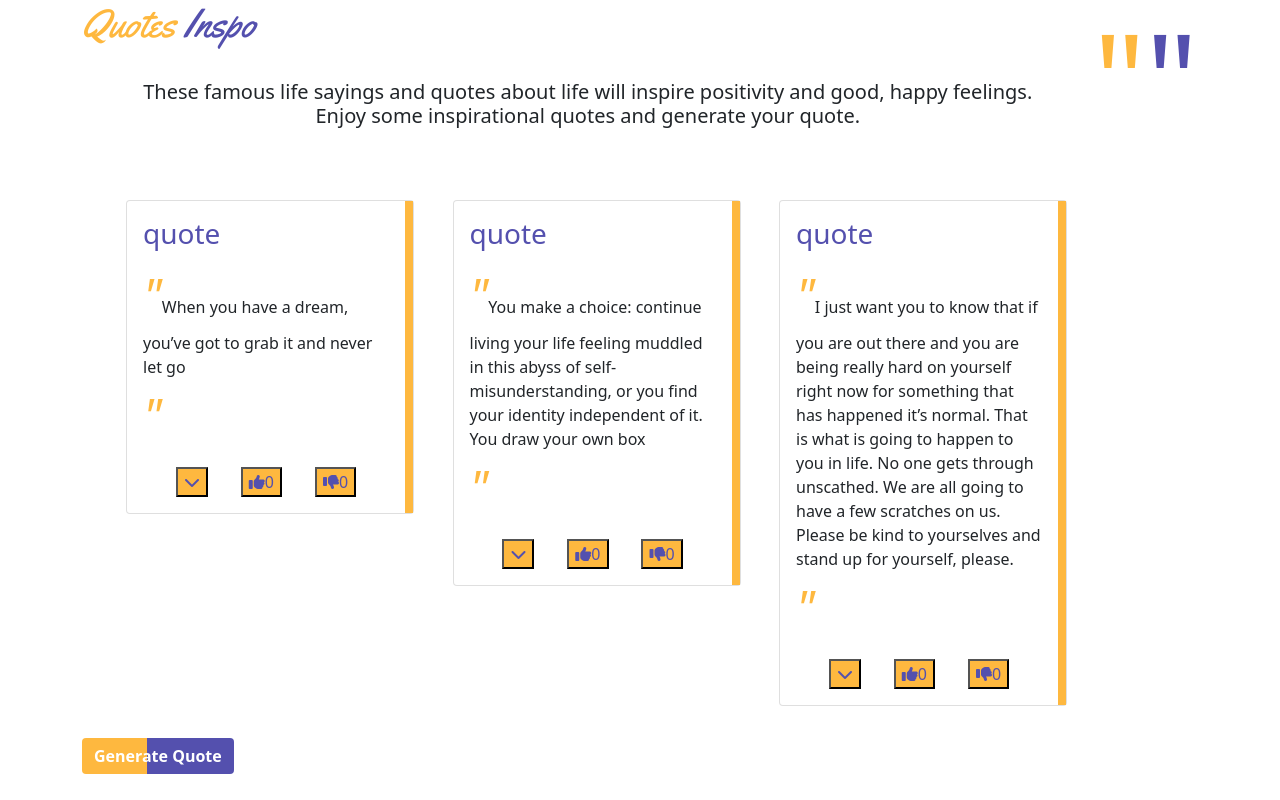
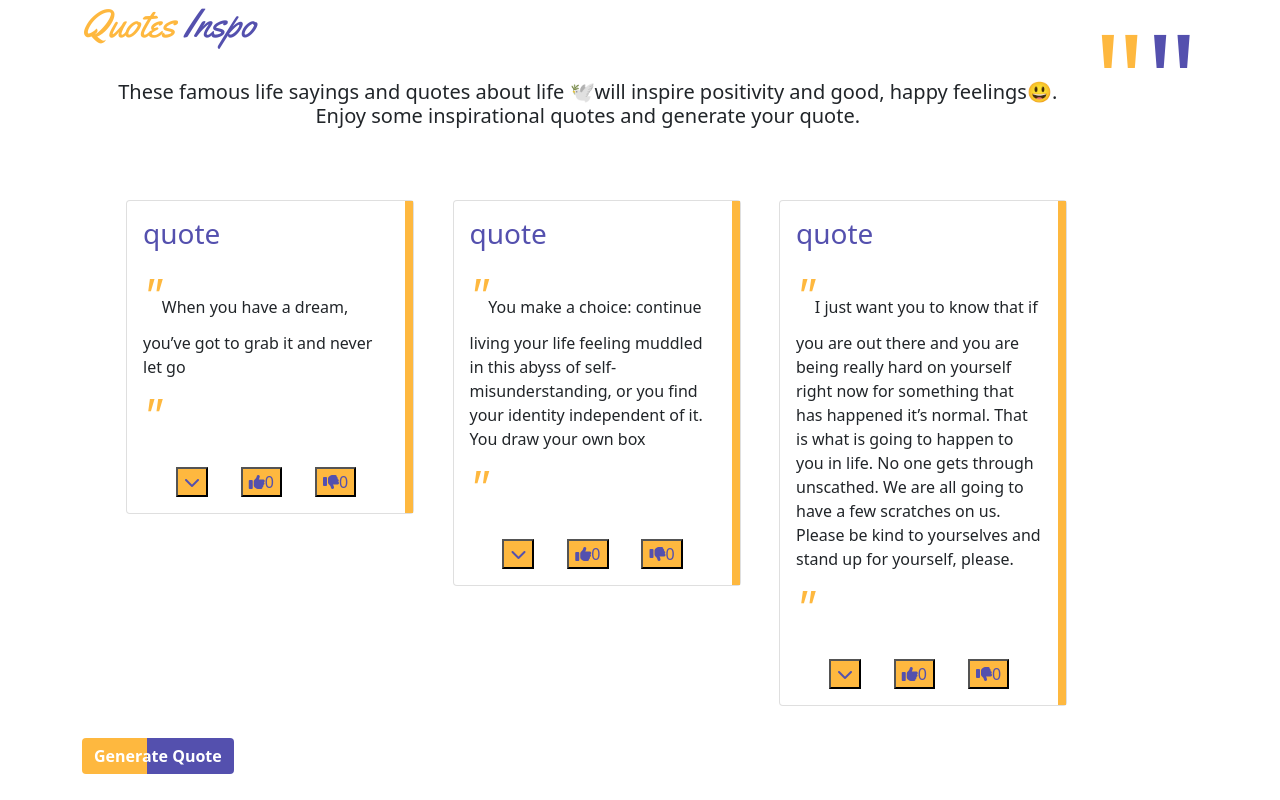
Before and after one commit to SaretoTracy/Quotes-Inspo, an Angular app: page / in a window 1280 px wide. Built offline with nearby package versions, Linux system fonts and the light colour scheme.

Commit message:
generate new class goallist

```diff
--- /dev/null
+++ b/src/app/goallist.ts
@@ -0,0 +1,2 @@
+export class Goallist {
+}
--- a/src/app/quotee/quotee.component.html
+++ b/src/app/quotee/quotee.component.html
@@ -2,7 +2,7 @@
     <h2>"<span>"</span></h2>
     <h1>Quotes <span>Inspo</span></h1>
 
-    <h5>These famous life sayings and quotes about life will inspire positivity and good, happy feelings.<br> Enjoy some inspirational quotes and generate your quote.</h5>
+    <h5>These famous life sayings and quotes about life 🕊️will inspire positivity and good, happy feelings😃.<br> Enjoy some inspirational quotes and generate your quote.</h5>
     <ul class="row">
         <div class="quotes col-md-4 " *ngFor='let quote of quotes;let i = index'>
             <div class="card" style="width: 18rem;">
```
Also changed, not shown: 1 other file (tests, documents, lock files or other folders).
